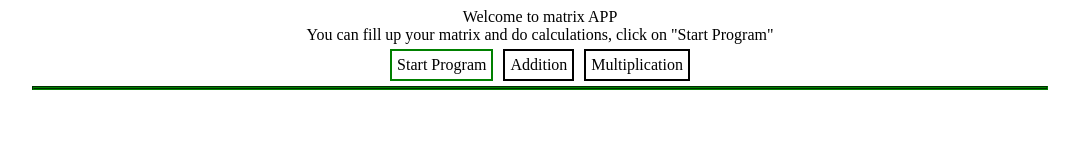
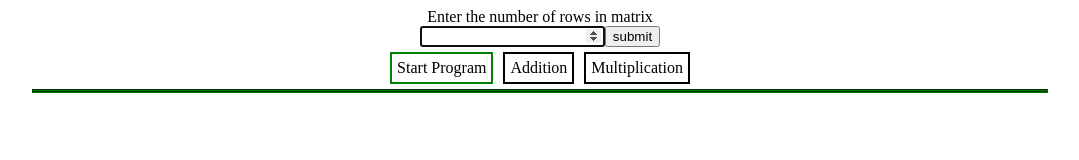
Before and after one commit to himanshupathakpwd/jsMatrix, a plain HTML site: page index.html in a window 1280 px wide. Both pictures are taken after a click on the element "Start Program". Shown: the whole page, without its empty margins (100-1179 px from the left). Drawn offline with Linux system fonts and the light colour scheme.

Commit message:
Completed 2 steps

```diff
--- a/includes/js/script.js
+++ b/includes/js/script.js
@@ -3,11 +3,12 @@
         var matrixAPP = matrixAPP || {};
         matrixAPP.variables = {
             message_welcome: 'Welcome to matrix APP',
+            message_step_welcome: 'You can fill up your matrix and do calculations, click on "get_var@text_start_button"',
             message_bye: 'Good Bye!!',
             message_enter_rows: 'Enter the number of rows in matrix',
             message_enter_cols: 'Enter the number of columns in matrix',
             message_fill_matrix: 'Start filling numbers in the matrix',
-            message_matrix_not_filled: 'Kindly fill numbers in the whole matrix',
+            message_error_fill_matrix: 'Kindly fill numbers in the whole matrix',
             text_start_button: 'Start Program',
             calculation_modes: [{
                 mode: 'addition',
@@ -21,8 +22,11 @@
                 { mode: 'spiral_rows', text: 'Spiral Rows' },
                 { mode: 'spiral_cols', text: 'Spiral Columns' },
             ],
+            interaction_stages: ['enter_rows', 'enter_cols', 'fill_matrix'],
             control_button: $('<div class="control-button">'),
-            input_text: $('<input type="text" class="input-button">')
+            input_text: $('<input type="text" class="input-button">'),
+            input_number: $('<input type="number" class="input-button">'),
+            input_submit: $('<input type="submit" value="submit">')
         };
         matrixAPP.getVariable = function(varName) {
             return this.variables[varName];
@@ -30,17 +34,15 @@
         matrixAPP.setVariable = function(varName, value) {
             this.variables[varName] = value;
         };
-        // console.log(matrixAPP.getVariable('message_welcome'));
-        // matrixAPP.setVariable('message_welcome', 'hey');
-        // console.log(matrixAPP.getVariable('message_welcome'));
         matrixAPP.generateWelcomeInterface = function() {
             var message_welcome = matrixAPP.getVariable('message_welcome');
             $('.message').html(message_welcome);
             var text_start_button = matrixAPP.getVariable('text_start_button');
-            var message_welcome_step = 'You can fill up your matrix and do calculations, click on "' + text_start_button + '"';
-            matrixAPP.setVariable('message_current_step', message_welcome_step);
-            $('.message-step').html(message_welcome_step)
+            var message_step_welcome = matrixAPP.getVariable('message_step_welcome').replace(/get_var@text_start_button/, text_start_button);
+            matrixAPP.setVariable('message_current_step', message_step_welcome);
+            $('.message-step').html(message_step_welcome)
         }.call();
+
         matrixAPP.generateButtons = function() {
             var control_button = matrixAPP.getVariable('control_button');
             control_button.clone().html(matrixAPP.getVariable('text_start_button'))
@@ -51,19 +53,10 @@
                         return;
                     } else {
                         $(this).addClass('active');
-                        console.log('start program');
+                        matrixAPP.startProgram();
                     }
                 });
-            // console.log(matrixAPP.getVariable('calculation_modes'));
-            // matrixAPP.getVariable('calculation_modes').forEach(function(value, index, array) {
-            //     console.log(value);
-            // });
-            // matrixAPP.getVariable('calculation_modes').map(function(obj) {
-            //     obj.active_class = 'calculation-mode-' + obj.mode;
-            // });
-            // matrixAPP.getVariable('calculation_modes').forEach(function(value, index, array) {
-            //     console.log(value);
-            // });
+
             matrixAPP.getVariable('calculation_modes').forEach(function(value, index, array) {
                 control_button.clone().html(value.text).attr({
                         'data-calculation_mode': value.mode
@@ -74,7 +67,7 @@
                         if ($(this).hasClass('active')) {
                             return;
                         } else {
-                        	$('.control-button-calculation').removeClass('active');
+                            $('.control-button-calculation').removeClass('active');
                             $(this).addClass('active');
                             console.log($(this).attr('data-calculation_mode'));
                         }
@@ -83,7 +76,53 @@
 
         }.call();
         matrixAPP.startProgram = function() {
-
+            var interaction_stages = matrixAPP.getVariable('interaction_stages');
+            interaction_stages.forEach(function(value, key, array) {
+                console.log(value);
+            });
+            matrixAPP.gotoStage(interaction_stages[0]);
+        };
+        matrixAPP.gotoStage = function(currentStage) {
+            matrixAPP.setVariable('currentStage', currentStage);
+            console.log('In Stage: ' + currentStage);
+            matrixAPP.askQuestion('message_' + currentStage);
+            matrixAPP.takeInput(currentStage);
+        };
+        matrixAPP.askQuestion = function(question, help) {
+            question = question || '';
+            help = help || '';
+            var question = matrixAPP.getVariable(question);
+            $('.message').html(question);
+            $('.message-step').html(help);
+        };
+        matrixAPP.takeInput = function(currentStage) {
+            var input_number = matrixAPP.getVariable('input_number');
+            $('.take-input > form')
+                .off('submit').on('submit', function(event) {
+                    event.preventDefault();
+                    var interaction_stages = matrixAPP.getVariable('interaction_stages');
+                    if ((currentStageIndex = interaction_stages.indexOf(currentStage)) !== -1) {
+                        matrixAPP.setInput(currentStage, $(this).serializeArray());
+                        $(this).empty();
+                        matrixAPP.gotoStage(interaction_stages[currentStageIndex + 1]);
+                    } else {
+                        throw new Error('You are not calling a valid stage.');
+                    }
+                });
+            input_number.clone().attr({
+                    'required': 'required',
+                    'name': 'input_number'
+                })
+                .appendTo('.take-input > form').focus();
+            var input_submit = matrixAPP.getVariable('input_submit');
+            input_submit.appendTo('.take-input > form');
+        };
+        matrixAPP.inputs = {};
+        matrixAPP.setInput = function(inputKey, value) {
+            this.inputs[inputKey] = value;
+        };
+        matrixAPP.getInput = function(inputKey) {
+            return this.inputs[inputKey];
         };
     });
 })(jQuery);
--- a/index.html
+++ b/index.html
@@ -23,6 +23,9 @@
     .control-button.active {
     	border-color: green;
     }
+    .message-step {
+    	font-style: oblique;
+    }
     </style>
 </head>
 
@@ -31,6 +34,11 @@
         <div id="user-interaction">
             <div class="message"></div>
             <div class="message-step"></div>
+            <div class="take-input">
+            	<form>
+            		<!-- <input type="submit" style="display:none;"/> -->
+            	</form>
+            </div>
         </div>
         <div id="control-buttons"></div>
         <div id="matrix"></div>
```
